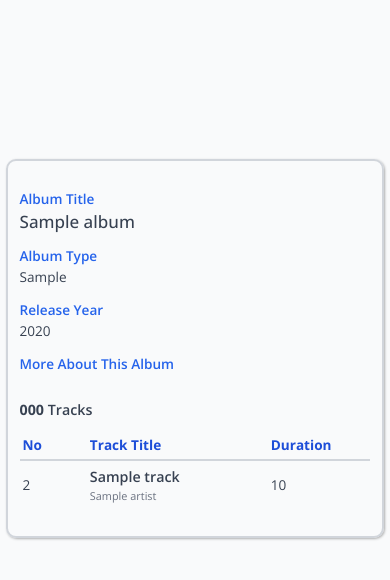
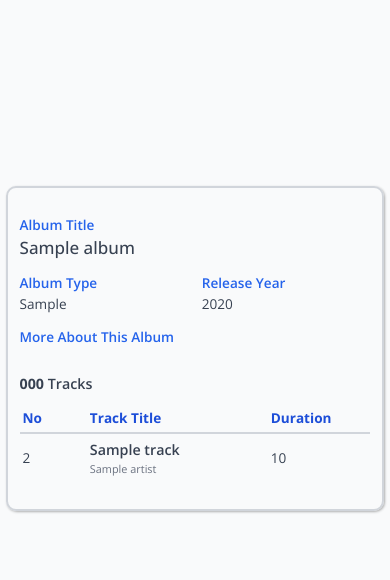
Before and after one commit to yunwi5/music-library, a Flask app: template music/templates/albums/album_detail.html in a window 390 px wide. Shown: the part 106-686 px from the top of the page. Run offline with Flask 2, Linux system fonts and the light colour scheme; the template is opened without the code that fills it: most values are stand-ins (such as "Sample title", 1, 10 or a date in 2020); form fields are guessed from the names that the template uses; parts of the project's set-up code (start-up, migrations or seed data) failed here and were passed over.

Commit message:
fix album detail grid

```diff
--- a/music/static/css/album-detail.css
+++ b/music/static/css/album-detail.css
@@ -18,12 +18,6 @@
     grid-template-columns: repeat(2, 1fr);
     column-gap: 1rem;
     row-gap: 1rem;
-}
-
-@media only screen and (max-width: 600px) {
-    .album-grid {
-        grid-template-columns: repeat(1, 1fr);
-    }
 }
 
 .album-grid__section strong {
```
